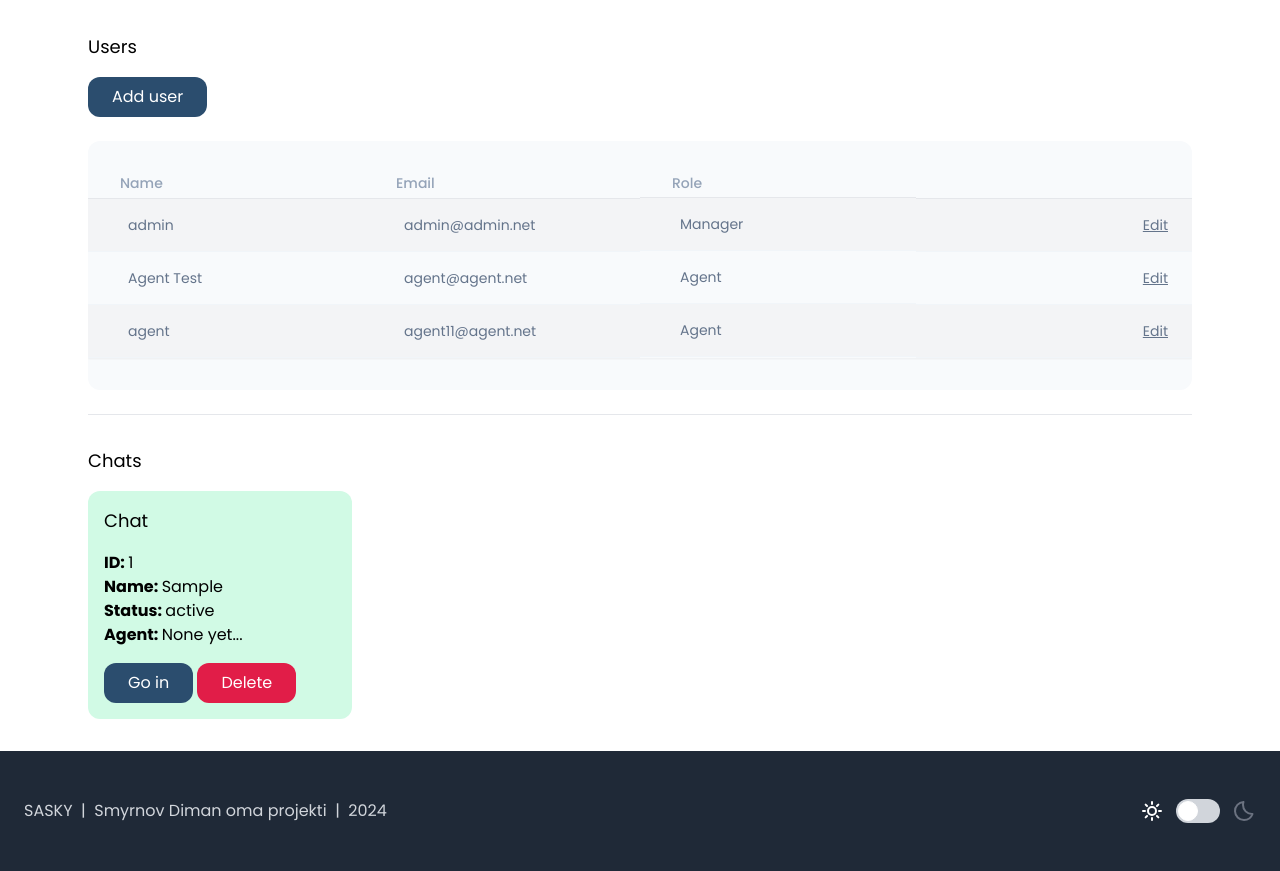
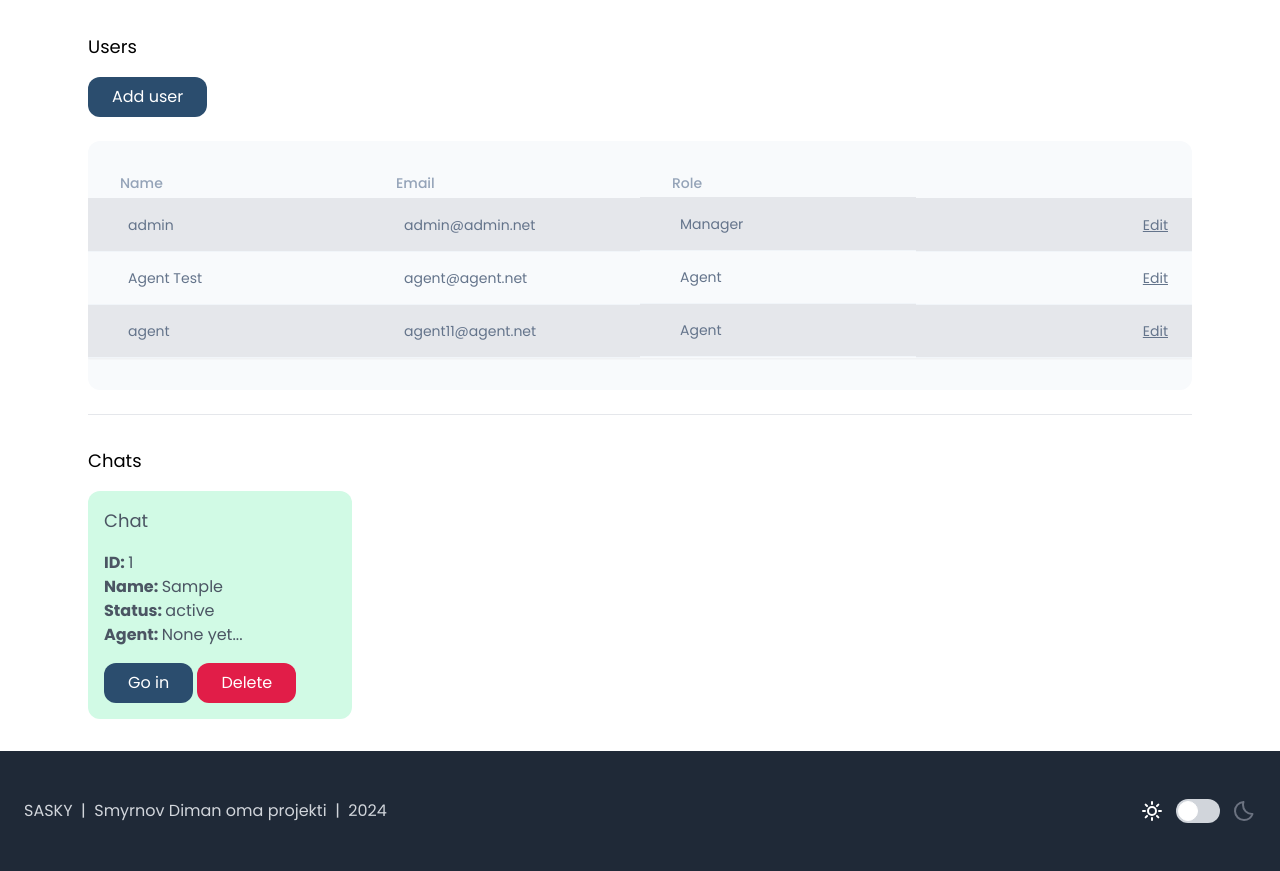
Before and after one commit to uasmirnov/sasky, a Django app: page /chat-admin/ in a window 1280 px wide. Shown: the part 179-1050 px from the top of the page. Run offline with Django 4.2, Linux system fonts and the light colour scheme; a user stored in the database is signed in; data comes from the database, SQL or seed files in the repository; tables that the repository leaves empty hold one stand-in row (values such as "Sample post").

Commit message:
fixed styles, changed theme

```diff
--- a/chat/templates/chat/admin.html
+++ b/chat/templates/chat/admin.html
@@ -10,37 +10,37 @@
             <a href="{% url 'chat:add_user' %}" class="inline-block py-2 px-6 bg-custom-button text-white dark:text-gray-700 dark:bg-gray-200 rounded-xl">Add user</a>
 
             <div class="mt-6">
-                <div class="not-prose relative bg-slate-50 rounded-xl overflow-hidden">
+                <div class="not-prose relative bg-slate-50 rounded-xl overflow-hidden dark:bg-gray-400">
                     <div class="relative rounded-xl overflow-auto">
                         <div class="shadow-sm overflow-hidden my-8">
                             <table class="border-collapse table-fixed w-full text-xs sm:text-sm">
                               <thead>
                                 <tr>
-                                  <th class="border-b dark:border-slate-600 font-medium p-4 pl-8 pt-0 pb-1 text-slate-400 dark:text-gray-700 text-left">Name</th>
-                                  <th class="border-b dark:border-slate-600 font-medium p-4 pl-8 pt-0 pb-1 text-slate-400 dark:text-gray-700 text-left">Email</th>
-                                  <th class="border-b dark:border-slate-600 font-medium p-4 pl-8 pt-0 pb-1 text-slate-400 dark:text-gray-700 text-left hidden sm:block">Role</th>
-                                  <th class="border-b dark:border-slate-600 font-medium p-4 pl-8 pt-0 pb-1 text-slate-400 dark:text-gray-700 text-left"></th>
+                                  <th class="border-b dark:border-slate-600 font-medium p-4 pl-8 pt-0 pb-1 text-slate-400 dark:text-gray-600 text-left">Name</th>
+                                  <th class="border-b dark:border-slate-600 font-medium p-4 pl-8 pt-0 pb-1 text-slate-400 dark:text-gray-600 text-left">Email</th>
+                                  <th class="border-b dark:border-slate-600 font-medium p-4 pl-8 pt-0 pb-1 text-slate-400 dark:text-gray-600 text-left hidden sm:block">Role</th>
+                                  <th class="border-b dark:border-slate-600 font-medium p-4 pl-8 pt-0 pb-1 text-slate-400 dark:text-gray-600 text-left"></th>
                                 </tr>
                               </thead>
                               <tbody>
                                 {% for user in users %}
-                                  <tr class="{% cycle 'bg-gray-100 dark:bg-gray-200' '' %} ">
-                                    <td class="border-b border-slate-100 dark:border-slate-700 p-4 pl-8 text-slate-500 dark:text-gray-500">
+                                  <tr class="{% cycle 'bg-gray-200 dark:bg-gray-300' '' %} ">
+                                    <td class="border-b border-slate-100 dark:border-slate-700 p-4 pl-8 text-slate-500 dark:text-gray-600">
                                         <p class="sm:px-2">
                                           <a href="{% url 'chat:user_detail' user.pk %}">{{ user.name }}</a>
                                         <p>
                                     </td>
-                                    <td class="border-b border-slate-100 dark:border-slate-700 p-4 pl-8 text-slate-500 dark:text-gray-500">
+                                    <td class="border-b border-slate-100 dark:border-slate-700 p-4 pl-8 text-slate-500 dark:text-gray-600">
                                         <p class="sm:px-2">
                                             {{ user.email }}
                                         </p>
                                     </td>
-                                    <td class="border-b border-slate-100 dark:border-slate-700 p-4 pl-8 text-slate-500 dark:text-gray-500 hidden sm:block">
+                                    <td class="border-b border-slate-100 dark:border-slate-700 p-4 pl-8 text-slate-500 dark:text-gray-600 hidden sm:block">
                                         <p class="sm:px-2">
                                             {{ user.get_role_display }}
                                         </p>
                                     </td>
-                                    <td class="border-b border-slate-100 dark:border-slate-700 p-4 pl-8 text-slate-500 dark:text-gray-500">
+                                    <td class="border-b border-slate-100 dark:border-slate-700 p-4 pl-8 text-slate-500 dark:text-gray-600">
                                         {% if perms.user.edit_user %}
                                           <p class="px-2 text-right">
                                               <a href="{% url 'chat:edit_user' user.pk %}" class="underline">Edit</a>
--- a/chat/templates/chat/partials/room_list.html
+++ b/chat/templates/chat/partials/room_list.html
@@ -1,18 +1,18 @@
 <div class="grid grid-cols-1 sm:grid-cols-4 gap-4">
     {% for room in rooms %}
-        <div class="p-4 rounded-xl {% if room.status == 'waiting' %}bg-yellow-100{% elif room.status == 'active' %}bg-emerald-100{% else %}bg-gray-100 dark:bg-white{% endif %}">
-            <h3 class="mb-4 text-lg dark:text-gray-500">
+        <div class="p-4 rounded-xl {% if room.status == 'waiting' %}bg-yellow-100 dark:bg-yellow-300{% elif room.status == 'active' %}bg-emerald-100 dark:bg-emerald-400{% else %}bg-gray-100 dark:bg-gray-400{% endif %}">
+            <h3 class="mb-4 text-lg text-gray-600 dark:text-gray-700">
                 Chat
             </h3>
 
-            <p>
+            <p class="text-gray-600 dark:text-gray-700">
                 <b>ID: </b>{{ room.uuid }}<br>
                 <b>Name: </b>{{ room.client }}<br>
                 <b>Status: </b>{{ room.get_status_display }}<br>
                 <b>Agent: </b>{% firstof room.agent.name 'None yet...' %}<br>
             </p>
 
-            <a href="{% url 'chat:room' room.uuid %}" class="mt-4 inline-block py-2 px-6 bg-custom-button dark:border dark:border-stone-400 text-white dark:text-gray-700 dark:bg-gray-200 rounded-xl">
+            <a href="{% url 'chat:room' room.uuid %}" class="mt-4 inline-block py-2 px-6 bg-custom-button dark:border dark:border-stone-400 text-white dark:text-gray-600 dark:bg-gray-200 rounded-xl">
                 {% if room.status == 'waiting' %}
                     Join
                 {% elif room.status == 'closed' %}
```
Also changed, not shown: account/forms.py (+7 -7 lines), static/js/main.js (+0 -18 lines), static/css/main.min.css.
